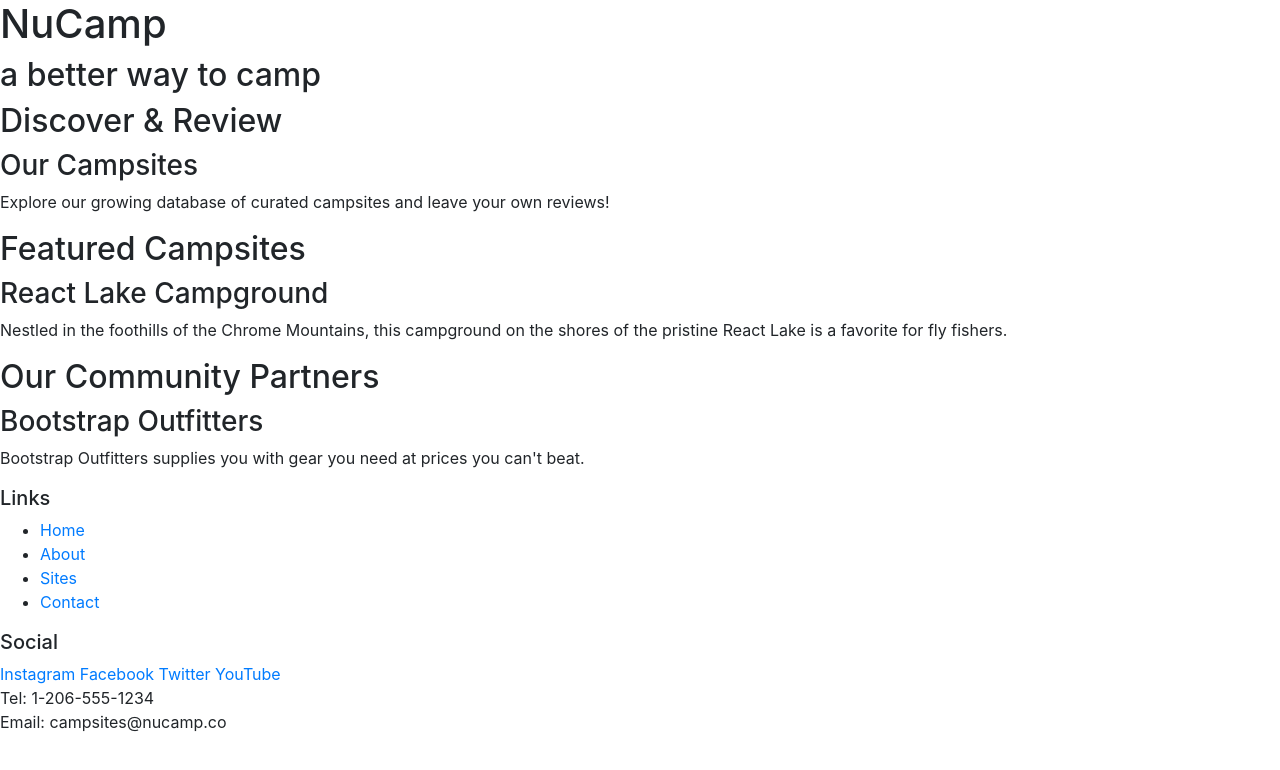
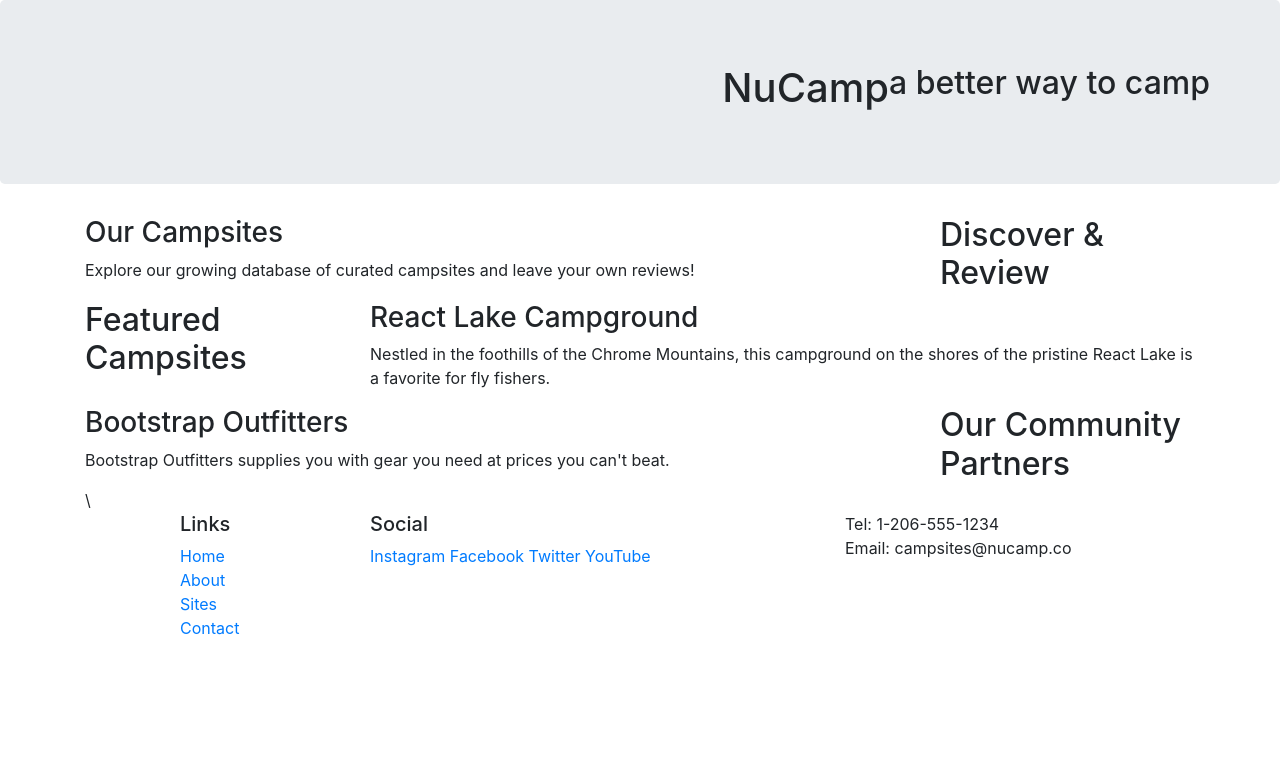
Before and after one commit to JimM517/nucampsite, a website: page index.html in a window 1280 px wide. Drawn offline with nearby package versions, Linux system fonts and the light colour scheme.

Commit message:
Bootstrap Grid

```diff
--- a/index.html
+++ b/index.html
@@ -11,51 +11,73 @@
 
 <body>
 
-    <header>
-        <div>
+    <header class="jumbotron">
+        <div class="container">
+            <div class="row">
+                <div class="col"></div>
                     <h1>NuCamp</h1>
                     <h2>a better way to camp</h2>
                 </div>
+            </div>
+        </div>
     </header>
 
-    <div>
+    <div class="container">
+        <div class="row">
+            <div class="col-sm-4 order-sm-last col-md-3">
                 <h2>Discover & Review</h2>
+            </div>
+            <div class="col">
                 <h3>Our Campsites</h3>
                 <p>Explore our growing database of curated campsites and leave your own reviews!</p>
             </div>
+        </div>
 
-    <div>
+    <div class="row">
+        <div class="col-sm-4 col-md-3">
             <h2>Featured Campsites</h2>
+        </div>
+        <div class="col">
             <h3>React Lake Campground</h3>
             <p>Nestled in the foothills of the Chrome Mountains, this campground on the shores of the pristine React Lake is a favorite for fly fishers.</p>
         </div>
+    </div>
 
-    <div>
+    <div class="row">
+        <div class="col-sm-4 order-sm-last col-md-3">
             <h2>Our Community Partners</h2>
+        </div>
+        <div class="col">
                 <h3>Bootstrap Outfitters</h3>
-        <p>Bootstrap Outfitters supplies you with gear you need at prices you can't beat.</p>
+                <p>Bootstrap Outfitters supplies you with gear you need at prices you can't beat.</p>\
+          </div>
+      </div>
     </div>
 
     <footer>
-        <div>
+                <div class="container">
+                    <div class="row">
+                        <div class="col-4 col-sm-2 offset-1">
                             <h5>Links</h5>
-            <ul>
+                            <ul class="list-unstyled">
                                 <li><a href="#">Home</a></li>
                                 <li><a href="#">About</a></li>
                                 <li><a href="#">Sites</a></li>
                                 <li><a href="#">Contact</a></li>
                             </ul>
                 </div>
-        <div>
+                <div class="col-6 col-sm-5">
                     <h5>Social</h5>
                     <a href="http://instagram.com/">Instagram</a>
                     <a href="http://facebook.com/">Facebook</a>
                     <a href="http://twitter.com/">Twitter</a>
                     <a href="http://youtube.com/">YouTube</a>
                 </div>
-        <div>
+                <div class="col-sm-4">
                     Tel: 1-206-555-1234<br />
                     Email: campsites@nucamp.co
+                </div>
+            </div>
         </div>
     </footer>
     <script src="node_modules/jquery/dist/jquery.slim.min.js"></script>
```
Lines whose indentation alone changed are shown as unchanged.
